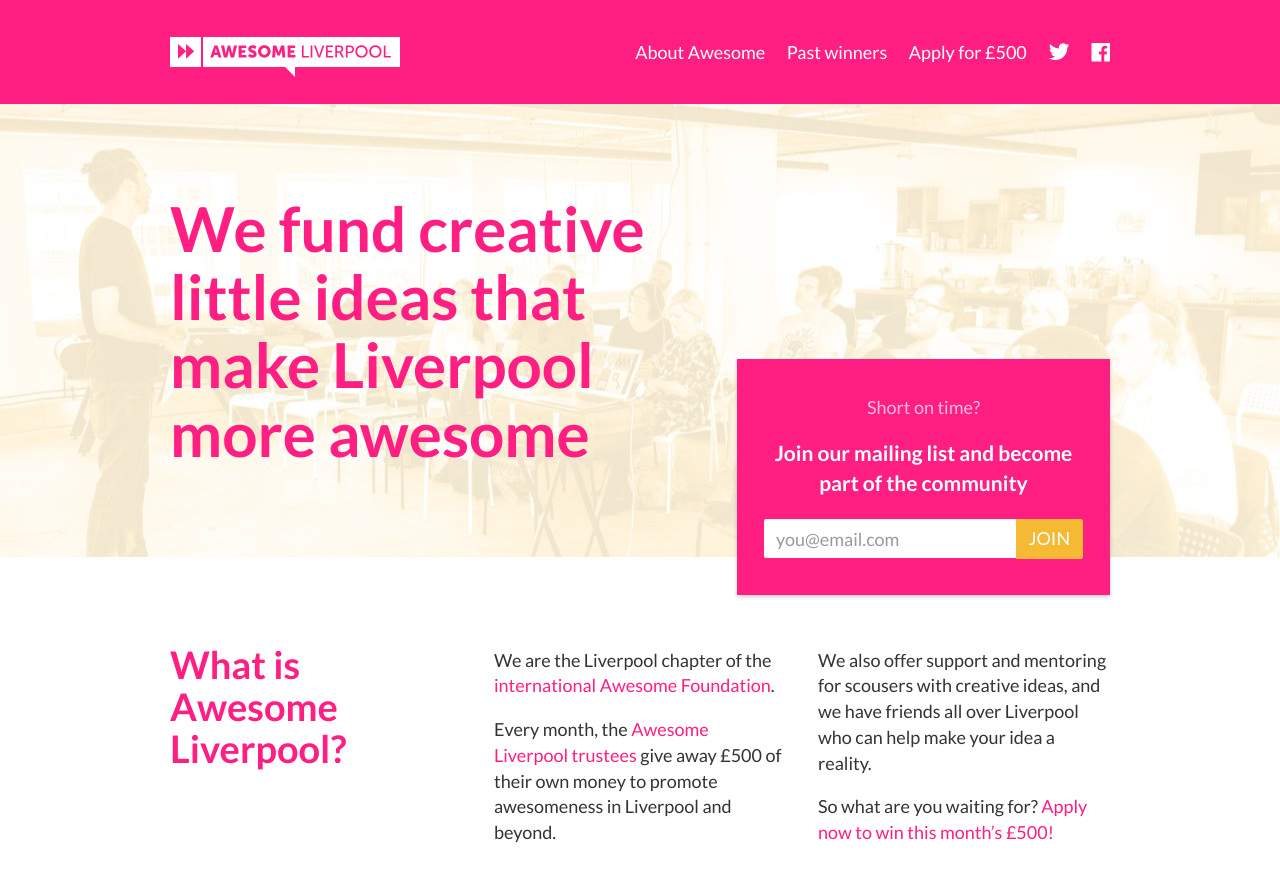
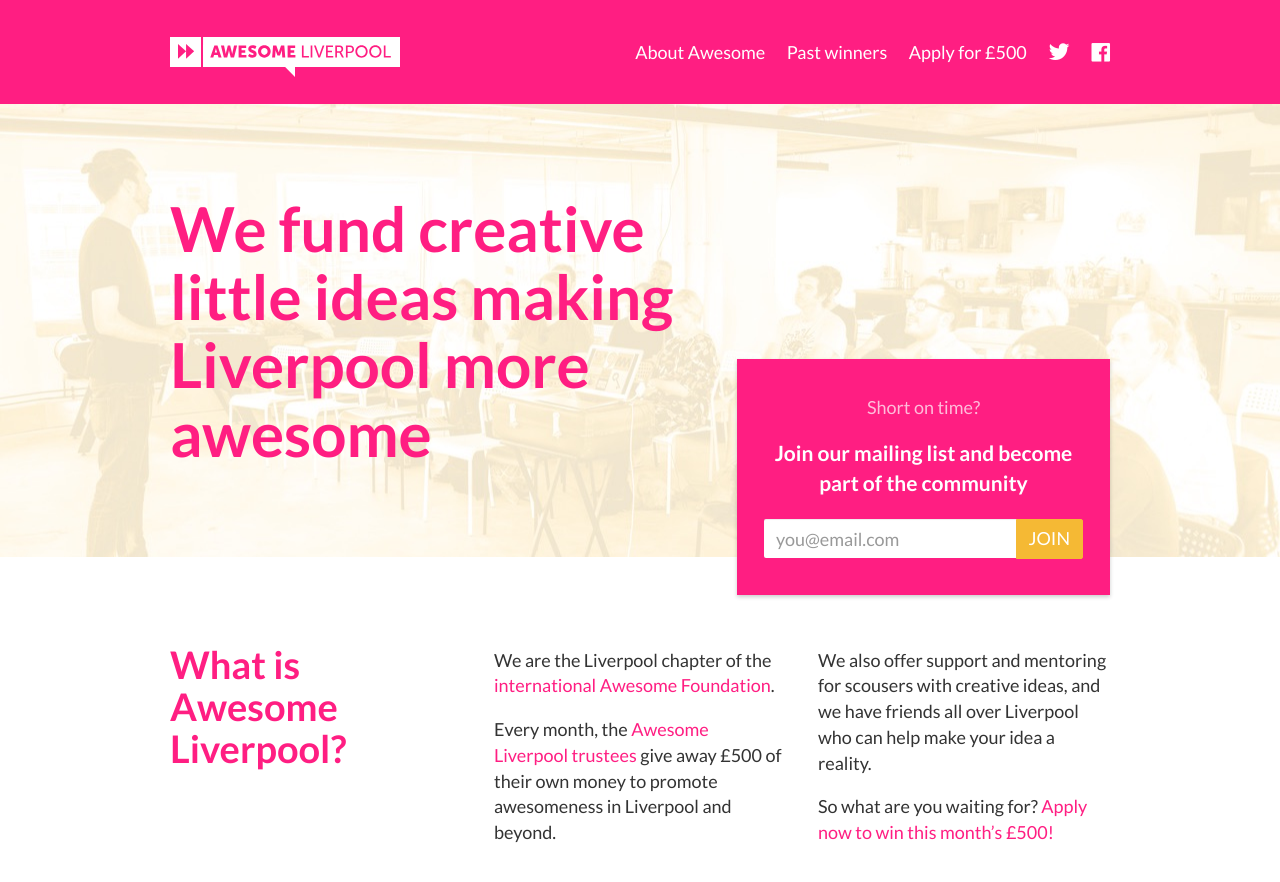
Before and after one commit to awesomeliverpool/awesomeliverpool.github.io, a Jekyll site: the page built from index.html, in a window 1280 px wide and 900 px high. Shown: the top 882 px of the window. Built offline with Jekyll 4.4.1, drawn with Linux system fonts in a browser that asks for light colours.

Commit message:
Tweak homepage headline
Laura suggested we use an active verb.

```diff
--- a/index.html
+++ b/index.html
@@ -7,7 +7,7 @@
   <div class="container">
     <div class="row">
       <div class="col-sm-7">
-        <h1>We fund creative little ideas that make Liverpool more awesome</h1>
+        <h1>We fund creative little ideas making Liverpool more awesome</h1>
       </div>
     </div>
   </div>
```
